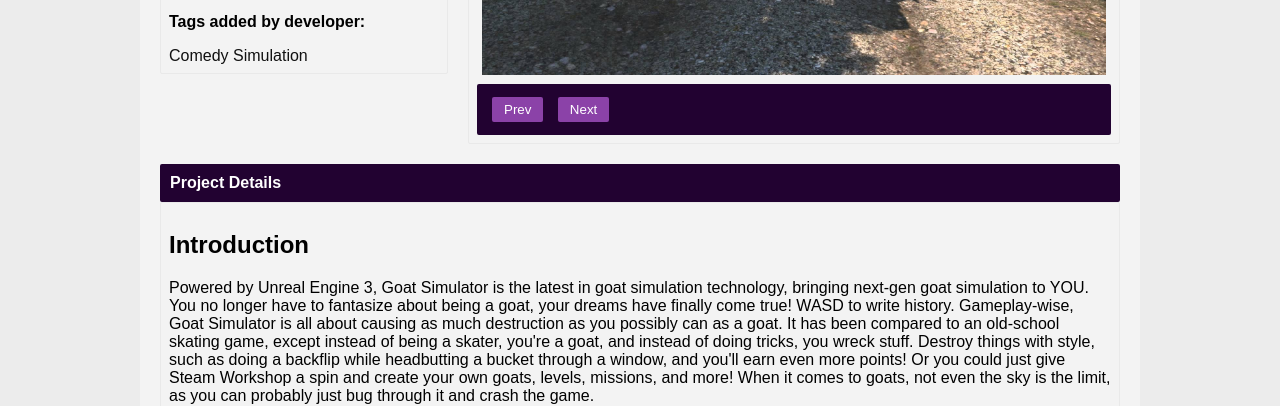
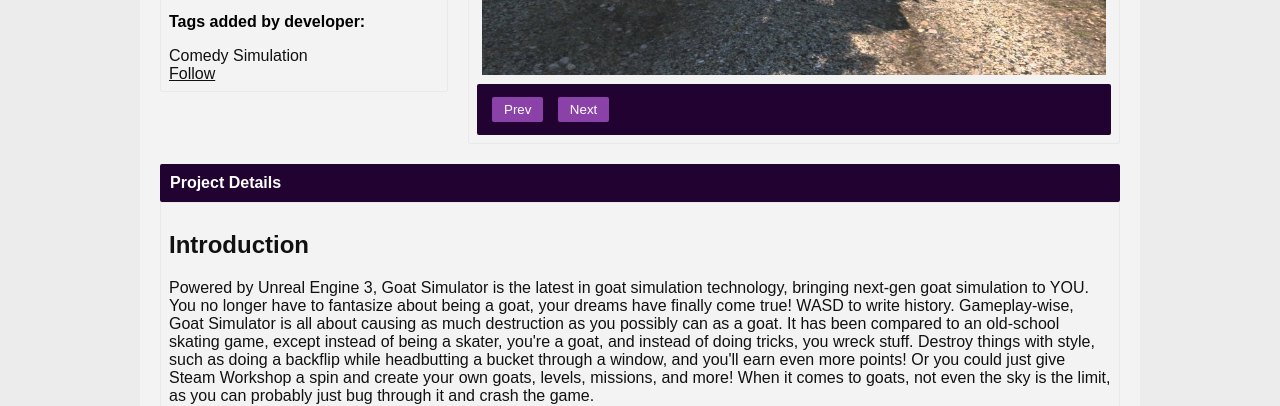
Before and after one commit to 2nd47/CSC309-A4, a plain HTML site: page project.html in a window 1280 px wide. Shown: the part 398-804 px from the top of the page. Drawn offline with Linux system fonts and the light colour scheme.

Commit message:
Update project.html

```diff
--- a/project.html
+++ b/project.html
@@ -115,10 +115,11 @@
       						<p>
       							<strong>Tags added by developer:</strong>
       						</p>
-      						<!--Links to search-->
+      						<!--Links to search in the future-->
       						<a>Comedy</a>
       						<a>Simulation</a>
       					</div>
+      					<a id="profile_follow" href="#">Follow<a>
       				</div>
       			</section>
       			<section id="showcase">
```
